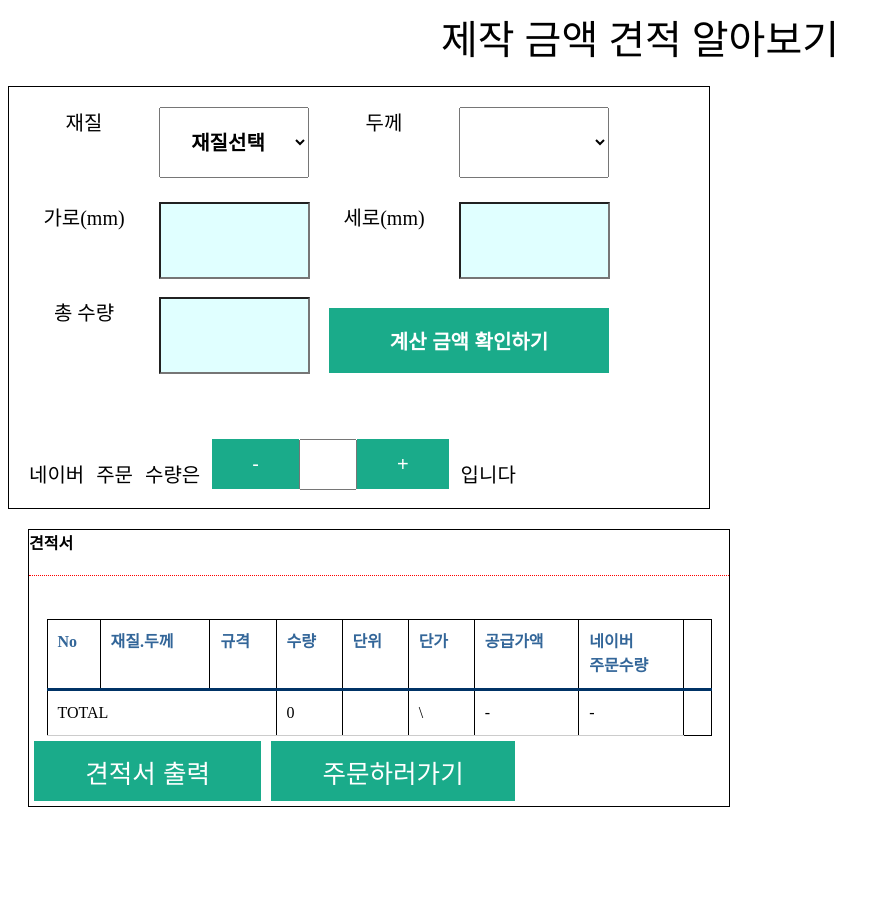
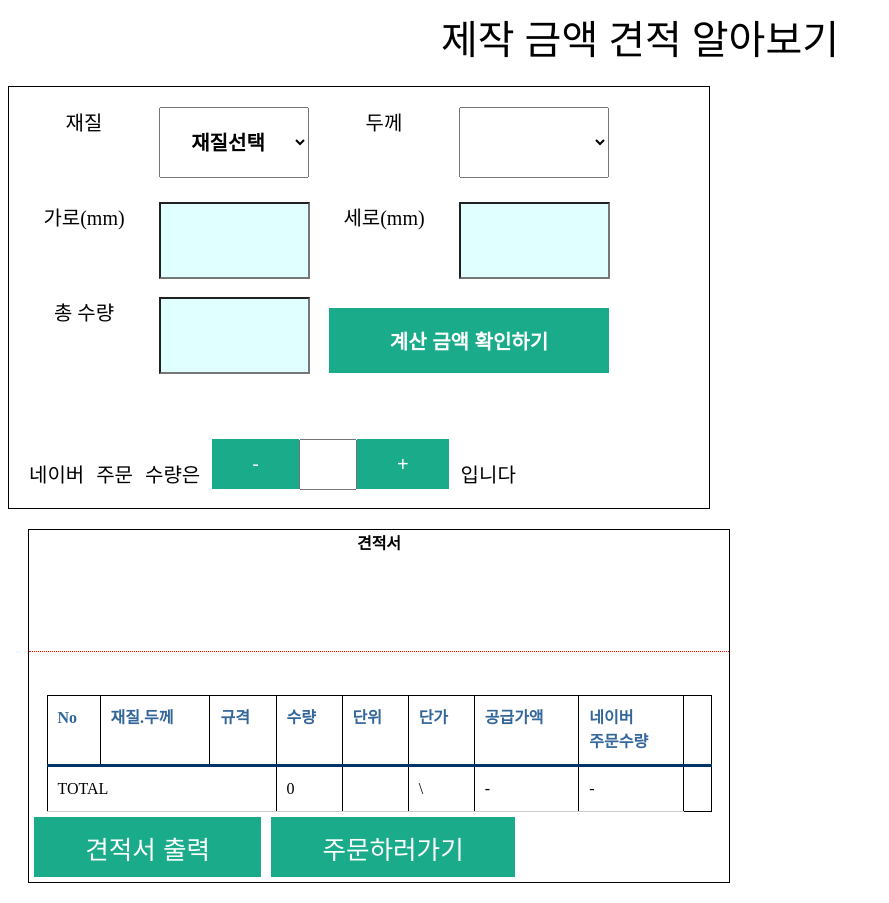
Before and after one commit to JYKim1001/StenStudio, a plain HTML site: page html/index.html in a window 1280 px wide. Shown: the whole page, without its empty margins (0-889 px from the left). Before the commit the page ends 827 px from the top, so only its background shows below. Drawn offline with nearby package versions, Linux system fonts and the light colour scheme; a script that the page names is missing; files whose address does not match are found by name; a web font is replaced by a local one.

Commit message:
Update index.html

```diff
--- a/html/index.html
+++ b/html/index.html
@@ -236,7 +236,9 @@ button:hover:before,button:hover:after{
           text-align: center;
           font-size: 20px;
           text-align: center;">-->
-            <b style="">견적서</b>
+	<div style=" height: 100px; display: flex; justify-content: center;">
+		<b style="">견적서</b>
+	</div>
 
             <!--</pre>-->
 
```
